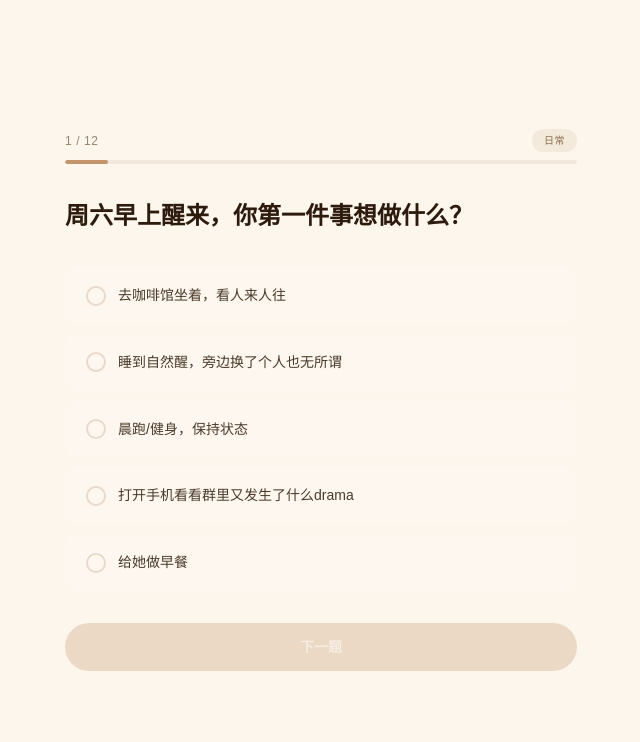
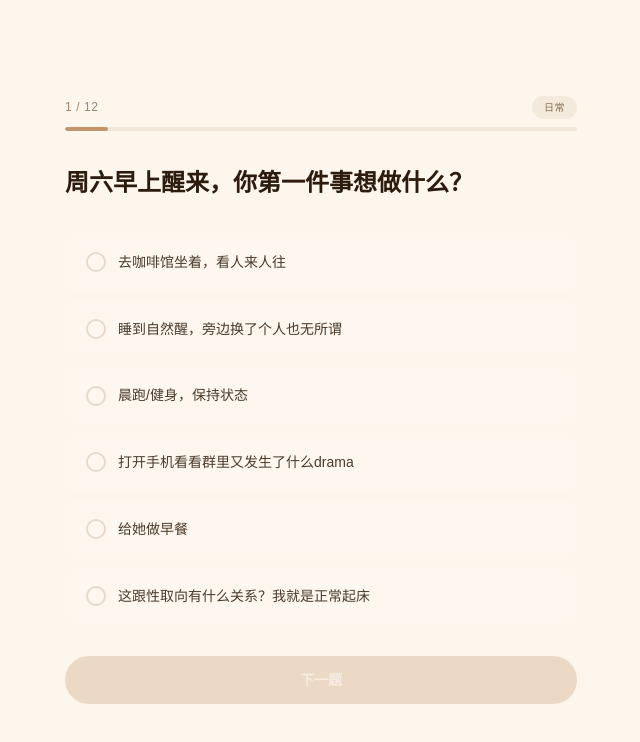
Before and after one commit to LEAWANG0113/lesbian-quiz, a Next.js app: page /quiz in a window 1280 px wide. Shown: the top 742 px of the page, without its empty margins (319-959 px from the left). Built offline with nearby package versions, Linux system fonts and the light colour scheme.

Commit message:
feat: easter egg characters + denial options in every question

```diff
--- a/src/data/characters.ts
+++ b/src/data/characters.ts
@@ -546,6 +546,62 @@ export const characters: Character[] = [
     emoji: "🔓",
     theme: { bg: "#2a2015", cardBg: "#3a3025", accent: "#c09050", accentLight: "#5a4530", text: "#f0e0c8", muted: "#b09070", vibe: "泥土与自由，逃离的夜晚" },
   },
+
+  // === 彩蛋角色 ===
+  {
+    id: "lyt",
+    name: "李艺彤",
+    source: "彩蛋 · SNH48",
+    traits: ["否认", "口是心非", "深柜典范", "嘴硬心软"],
+    quote: "我们只是好朋友。",
+    soulSketch: `恭喜你解锁了隐藏角色！你在每道题里都在说"我不是""我没有""这跟我没关系"——但你点进来做了这个测试啊姐妹。你的否认技术已经达到了专业级别，嘴上说着"我们只是好朋友"，但你的眼神、你的小动作、你的整个能量场都在说另一件事。全世界都看出来了，就你自己还在演。`,
+    radar: { avoidance: 100, attachment: 85, boundary: 95, intimacy: 30, loyalty: 70 },
+    radarNotes: [
+      "回避程度满分——你是回避的天花板，没有人比你更能装",
+      "依恋程度其实很高——嘴上说没有，身体很诚实",
+      "亲密渴望极低——不是真的低，是你不敢承认",
+    ],
+    modernProfile: `你的朋友圈精心维护着"直女"人设，但你的浏览记录出卖了你。你会说"我只是欣赏女生的美"，你觉得跟闺蜜手牵手逛街很正常，你看The L Word的理由是"演技好"。你跟她的合照全是"姐妹情深"的配文。你的搜索记录里可能有"和好朋友关系太亲密正常吗"。`,
+    soulEdge: "你其实比谁都勇敢——因为你每天都在跟自己的心打仗，这需要多大的力气啊。而且说实话，你伪装的样子还挺可爱的。",
+    hiddenSoft: "你最怕的不是别人知道，是自己承认。一旦你对自己说出那三个字，你的整个世界观都要重建。这很吓人，但也很自由。",
+    prescription: [
+      "姐妹，你都做到第12题了，还要骗自己到什么时候？",
+      "不用急着跟全世界出柜，先试着对自己诚实",
+      "下次再说「我们只是好朋友」的时候，看看自己的心跳",
+    ],
+    spiritFood: { title: "《面子》", author: "伍思薇", why: "看看Wil是怎么从「我没有在躲」走到「我不想再躲了」的" },
+    loveStyle: "你的恋爱模式是：爱了但不承认，在一起但对外说是闺蜜，吵架了但不能找人倾诉因为没人知道你们的关系。累吗？",
+    emoji: "🙈",
+    theme: { bg: "#1a0a20", cardBg: "#2a1535", accent: "#ff69b4", accentLight: "#4a2050", text: "#f0d0f0", muted: "#b080c0", vibe: "「我们真的只是好朋友」" },
+  },
+  {
+    id: "htt",
+    name: "黄婷婷",
+    source: "彩蛋 · SNH48",
+    traits: ["配合否认", "心照不宣", "默契搭档", "欲盖弥彰"],
+    quote: "对，我们就是好姐妹。",
+    soulSketch: `你是否认界的最佳搭档——她说"我们只是朋友"，你接"对，就是好姐妹"。你们的配合天衣无缝，但每次对视的时候空气都在燃烧。你可能真的觉得自己"还没想清楚"，但你的身体语言、你们之间的默契、你看她时的眼神，都比任何告白更有说服力。`,
+    radar: { avoidance: 90, attachment: 80, boundary: 85, intimacy: 40, loyalty: 80 },
+    radarNotes: [
+      "回避程度极高——但比你的搭档稍微诚实一点点",
+      "依恋程度高——你嘴上不说但行为出卖了你",
+      "忠诚度高——即使不承认关系，你也不会真的离开她",
+    ],
+    modernProfile: `你可能比她更会装——因为你甚至成功骗过了自己。你会说"我对性别没有偏好"然后只跟女生暧昧。你的Spotify歌单里全是Girl in Red但你说你只是喜欢indie music。你跟她的每张合照距离都刚好在"朋友"和"恋人"的暧昧地带。`,
+    soulEdge: "你的温柔是真的，你的在乎是真的，你看她的眼神是真的。唯一不真的是你嘴上说的那些话。",
+    hiddenSoft: "你怕的不是世界的眼光，你怕的是万一承认了、万一她不承认呢？你的否认是一种保护——保护你们之间那个脆弱的、没有名字的东西。",
+    prescription: [
+      "如果全世界都看出来了，也许是时候让自己也看到了",
+      "给你们的关系一个名字——不一定是给别人听的，至少给自己",
+      "Girl in Red的歌听了那么多，歌词听进去了吗？",
+    ],
+    spiritFood: { title: "《卡罗尔》", author: "帕特里夏·海史密斯", why: "看看当两个人都不再演的时候，世界不会塌的" },
+    loveStyle: "你的恋爱模式：一切都是暗号。一个眼神代替一句告白，一次「不小心」的肢体接触代替一个拥抱。你们发明了一整套只有彼此能懂的语言。",
+    cpPartner: "lyt",
+    cpName: "黄婷婷 & 李艺彤",
+    emoji: "🫣",
+    theme: { bg: "#0a1020", cardBg: "#152035", accent: "#f472b6", accentLight: "#2a3050", text: "#e0d0f5", muted: "#9090c0", vibe: "「对，我们就是好姐妹」" },
+  },
 ];
 
 export function getCharacterById(id: string): Character | undefined {
--- a/src/data/questions.ts
+++ b/src/data/questions.ts
@@ -39,6 +39,10 @@ export const questions: QuizQuestion[] = [
         text: "给她做早餐",
         scores: { tina: 2, adele: 3, hideko: 2 },
       },
+      {
+        text: "这跟性取向有什么关系？我就是正常起床",
+        scores: { lyt: 5, htt: 4 },
+      },
     ],
   },
   {
@@ -52,6 +56,10 @@ export const questions: QuizQuestion[] = [
       { text: "有趣/话多", scores: { alice: 2, vivian: 3 } },
       { text: "温柔/体贴", scores: { tina: 2, therese: 3, adele: 3 } },
       { text: "神秘/文艺", scores: { marianne: 4, hideko: 4 } },
+      {
+        text: "正常/普通，我跟其他女生没什么不同",
+        scores: { lyt: 5, htt: 4 },
+      },
     ],
   },
   {
@@ -80,6 +88,10 @@ export const questions: QuizQuestion[] = [
         text: "运动休闲，舒服最重要",
         scores: { dana: 2, adele: 3, emma: 3 },
       },
+      {
+        text: "穿衣服跟取向有什么关系啊，别刻板印象",
+        scores: { lyt: 5, htt: 4 },
+      },
     ],
   },
   {
@@ -107,6 +119,10 @@ export const questions: QuizQuestion[] = [
       {
         text: "观察所有人，回家写日记",
         scores: { marianne: 4, hideko: 3, jenny: 2 },
+      },
+      {
+        text: "我聚会不分男女的，跟谁都能聊",
+        scores: { lyt: 5, htt: 4 },
       },
     ],
   },
@@ -138,6 +154,10 @@ export const questions: QuizQuestion[] = [
         text: "低调消化，不让任何人看出来",
         scores: { carol: 4, marianne: 4, hideko: 3 },
       },
+      {
+        text: "我没有前任（女朋友），我是直的",
+        scores: { lyt: 6, htt: 5 },
+      },
     ],
   },
   {
@@ -166,6 +186,10 @@ export const questions: QuizQuestion[] = [
         text: "写一首诗回复她",
         scores: { marianne: 4, jenny: 2 },
       },
+      {
+        text: "我说了我没有女的前任，她只是我以前的好闺蜜",
+        scores: { lyt: 6, htt: 5 },
+      },
     ],
   },
   {
@@ -193,6 +217,10 @@ export const questions: QuizQuestion[] = [
       {
         text: "不够坦诚，藏太多",
         scores: { wil: 4, hideko: 4, marianne: 3 },
+      },
+      {
+        text: "我对女生没有感情问题，我们就是普通朋友关系",
+        scores: { lyt: 6, htt: 5 },
       },
     ],
   },
@@ -224,6 +252,10 @@ export const questions: QuizQuestion[] = [
         text: "跳舞跳到最后一个离开",
         scores: { sookhee: 4, carmen: 2, vivian: 3 },
       },
+      {
+        text: "我为什么会去lesbian bar？我是被朋友拉去的",
+        scores: { lyt: 6, htt: 5 },
+      },
     ],
   },
   {
@@ -251,6 +283,10 @@ export const questions: QuizQuestion[] = [
       {
         text: "看感觉，对的人什么时候都行",
         scores: { heloise: 4, therese: 3, dana: 1 },
+      },
+      {
+        text: "跟女生同居？那就是合租室友吧，很正常啊",
+        scores: { lyt: 6, htt: 5 },
       },
     ],
   },
@@ -280,6 +316,10 @@ export const questions: QuizQuestion[] = [
         text: "chart上的虚线——暧昧但从未official",
         scores: { therese: 4, adele: 3, dana: 1 },
       },
+      {
+        text: "什么chart？我没看过这个剧（但我搜过）",
+        scores: { lyt: 5, htt: 5 },
+      },
     ],
   },
   {
@@ -307,6 +347,10 @@ export const questions: QuizQuestion[] = [
       {
         text: "夜店→天台→看日出，一整夜的冒险",
         scores: { vivian: 4, carmen: 3, helena: 1 },
+      },
+      {
+        text: "这不叫约会吧，跟好朋友出去玩而已",
+        scores: { lyt: 5, htt: 5 },
       },
     ],
   },
@@ -336,6 +380,10 @@ export const questions: QuizQuestion[] = [
         text: "陪在你身边就够了",
         scores: { therese: 4, wil: 3, adele: 3 },
       },
+      {
+        text: "我们真的只是好朋友",
+        scores: { lyt: 7, htt: 6 },
+      },
     ],
   },
 ];
```
